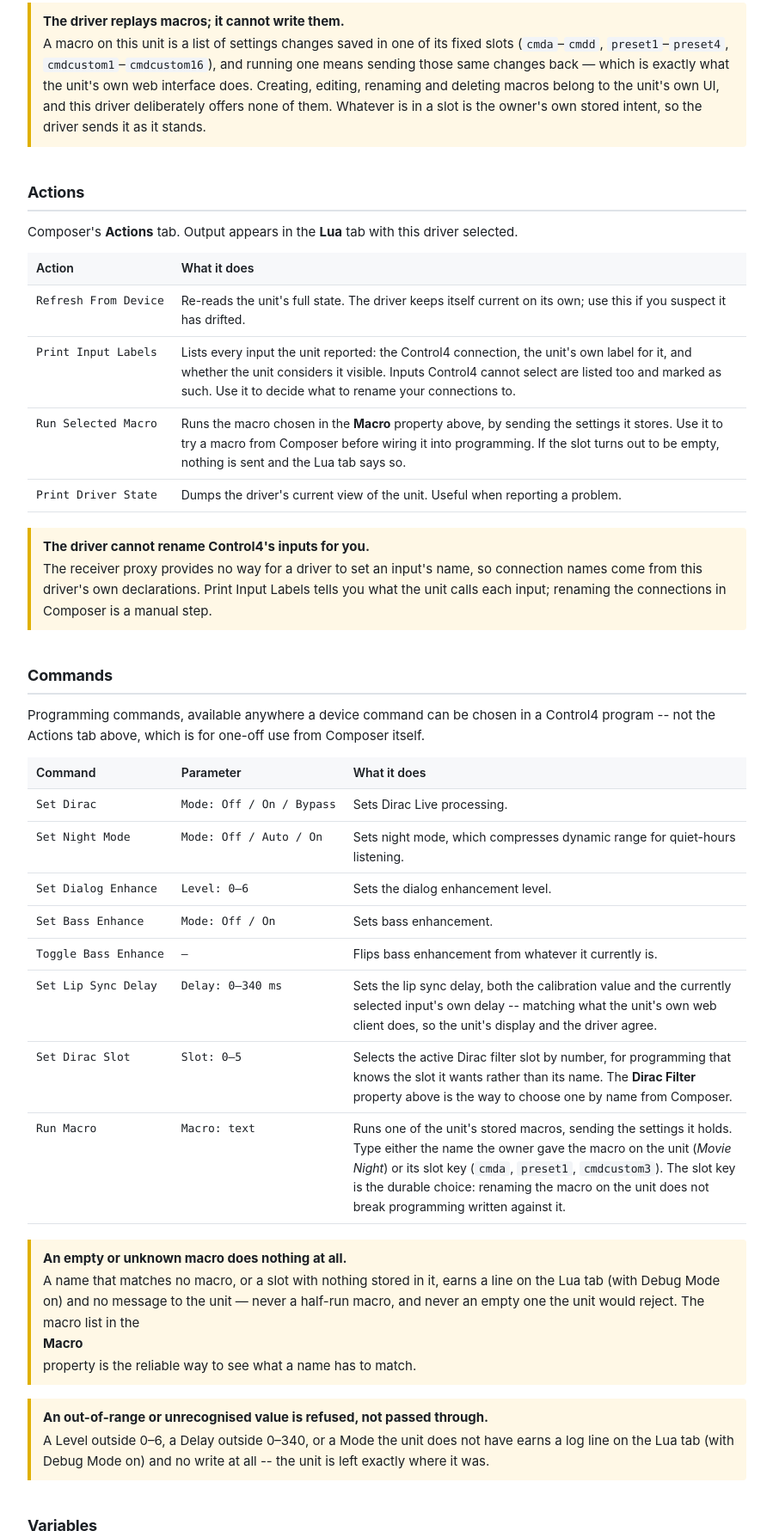
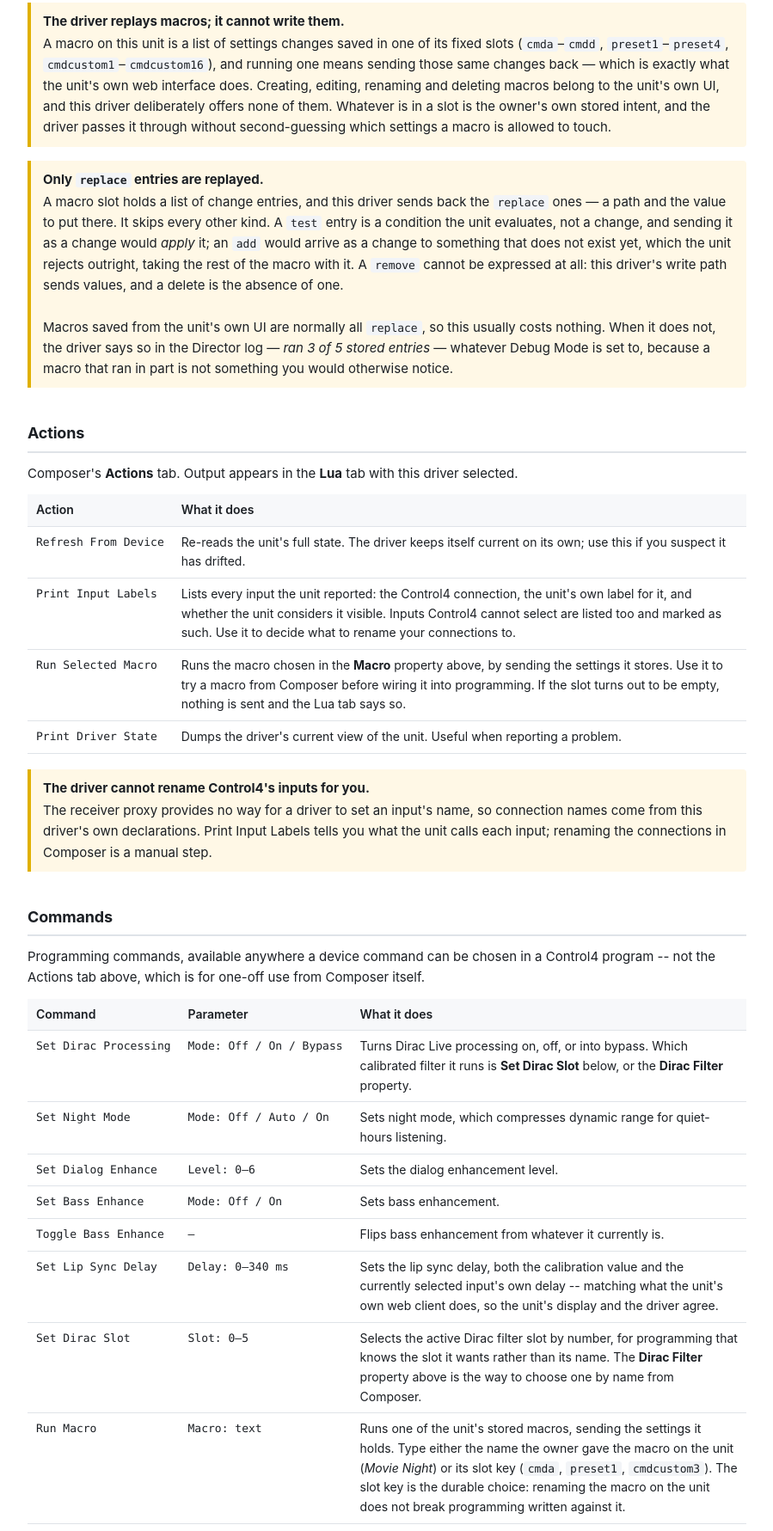
Before and after one commit to ajguerre1/Control4-Monolith-HTP1, a plain HTML site: page www/documentation/index.html in a window 1280 px wide. Shown: the part 2342-4123 px from the top of the page at 86% size, without its empty margins (0-899 px from the left). Drawn offline with Linux system fonts and the light colour scheme.

Commit message:
fix: replay only replace operations, drop deleted macros, and report what a macro skipped

```diff
--- a/www/documentation/index.html
+++ b/www/documentation/index.html
@@ -184,7 +184,22 @@
   <code>cmdcustom1</code>&ndash;<code>cmdcustom16</code>), and running one means sending those same
   changes back — which is exactly what the unit's own web interface does. Creating, editing, renaming
   and deleting macros belong to the unit's own UI, and this driver deliberately offers none of them.
-  Whatever is in a slot is the owner's own stored intent, so the driver sends it as it stands.
+  Whatever is in a slot is the owner's own stored intent, and the driver passes it through without
+  second-guessing which settings a macro is allowed to touch.
+</div>
+<div class="note">
+  <strong>Only <code>replace</code> entries are replayed.</strong>
+  A macro slot holds a list of change entries, and this driver sends back the <code>replace</code>
+  ones — a path and the value to put there. It skips every other kind. A <code>test</code> entry is a
+  condition the unit evaluates, not a change, and sending it as a change would <em>apply</em> it; an
+  <code>add</code> would arrive as a change to something that does not exist yet, which the unit
+  rejects outright, taking the rest of the macro with it. A <code>remove</code> cannot be expressed at
+  all: this driver's write path sends values, and a delete is the absence of one.
+  <br><br>
+  Macros saved from the unit's own UI are normally all <code>replace</code>, so this usually costs
+  nothing. When it does not, the driver says so in the Director log — <em>ran 3 of 5 stored
+  entries</em> — whatever Debug Mode is set to, because a macro that ran in part is not something you
+  would otherwise notice.
 </div>
 
 <h2>Actions</h2>
@@ -220,8 +235,9 @@
 </p>
 <table>
   <tr><th>Command</th><th>Parameter</th><th>What it does</th></tr>
-  <tr><td class="name">Set Dirac</td><td class="mono">Mode: Off / On / Bypass</td>
-      <td>Sets Dirac Live processing.</td></tr>
+  <tr><td class="name">Set Dirac Processing</td><td class="mono">Mode: Off / On / Bypass</td>
+      <td>Turns Dirac Live processing on, off, or into bypass. Which calibrated filter it runs is
+          <strong>Set Dirac Slot</strong> below, or the <strong>Dirac Filter</strong> property.</td></tr>
   <tr><td class="name">Set Night Mode</td><td class="mono">Mode: Off / Auto / On</td>
       <td>Sets night mode, which compresses dynamic range for quiet-hours listening.</td></tr>
   <tr><td class="name">Set Dialog Enhance</td><td class="mono">Level: 0&ndash;6</td>
@@ -248,9 +264,11 @@
 <div class="note">
   <strong>An empty or unknown macro does nothing at all.</strong>
   A name that matches no macro, or a slot with nothing stored in it, earns a line on the Lua tab
-  (with Debug Mode on) and no message to the unit — never a half-run macro, and never an empty one
-  the unit would reject. The macro list in the <strong>Macro</strong> property is the reliable way to
-  see what a name has to match.
+  (with Debug Mode on) and no message to the unit at all — nothing partial is sent in either case,
+  and never an empty message the unit would reject. The macro list in the <strong>Macro</strong>
+  property is the reliable way to see what a name has to match. A slot that <em>does</em> hold
+  entries can still run in part, if some of them are kinds this driver cannot replay — see
+  <strong>Only <code>replace</code> entries are replayed</strong> above.
 </div>
 <div class="note">
   <strong>An out-of-range or unrecognised value is refused, not passed through.</strong>
@@ -281,7 +299,7 @@
   <tr><td class="name">VIDEO_RESOLUTION</td><td>e.g. <code>3840x2160p60Hz</code></td></tr>
   <tr><td class="name">VIDEO_COLORSPACE</td><td>e.g. <code>BT2020</code></td></tr>
   <tr><td class="name">VIDEO_HDR</td><td>e.g. <code>HDR10</code></td></tr>
-  <tr><td class="name">DIRAC_STATE</td><td><code>on</code> / <code>off</code> / <code>bypass</code> — set with the <strong>Set Dirac</strong> command</td></tr>
+  <tr><td class="name">DIRAC_STATE</td><td><code>on</code> / <code>off</code> / <code>bypass</code> — set with the <strong>Set Dirac Processing</strong> command</td></tr>
   <tr><td class="name">LOUDNESS</td><td><code>off</code> / <code>on</code> — always the unit's real state, including changes made on the unit itself</td></tr>
   <tr><td class="name">NIGHT_MODE</td><td><code>off</code> / <code>auto</code> / <code>on</code> — set with the <strong>Set Night Mode</strong> command</td></tr>
   <tr><td class="name">DIALOG_ENHANCE</td><td>0&ndash;6, e.g. <code>3</code> — set with the <strong>Set Dialog Enhance</strong> command</td></tr>
```
Also changed, not shown: driver.xml (+6 -1 lines), 6 other files.
